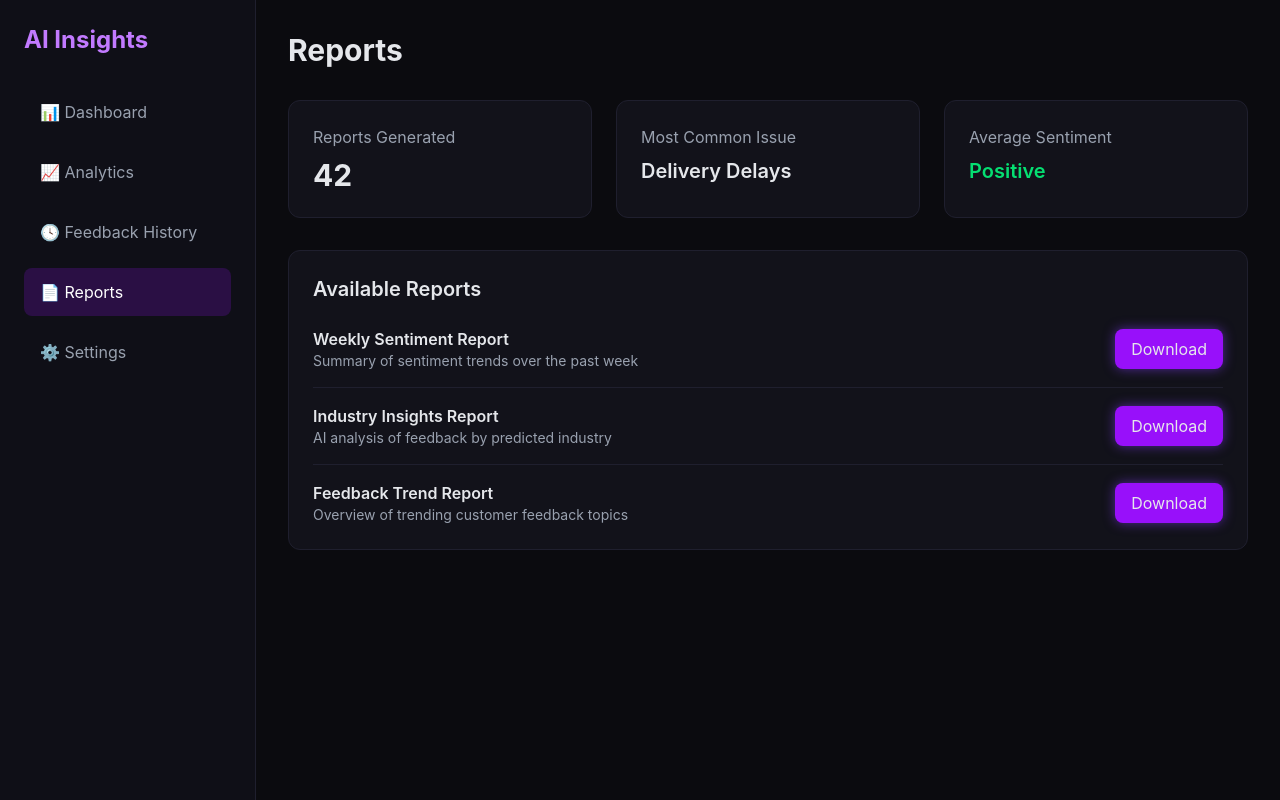
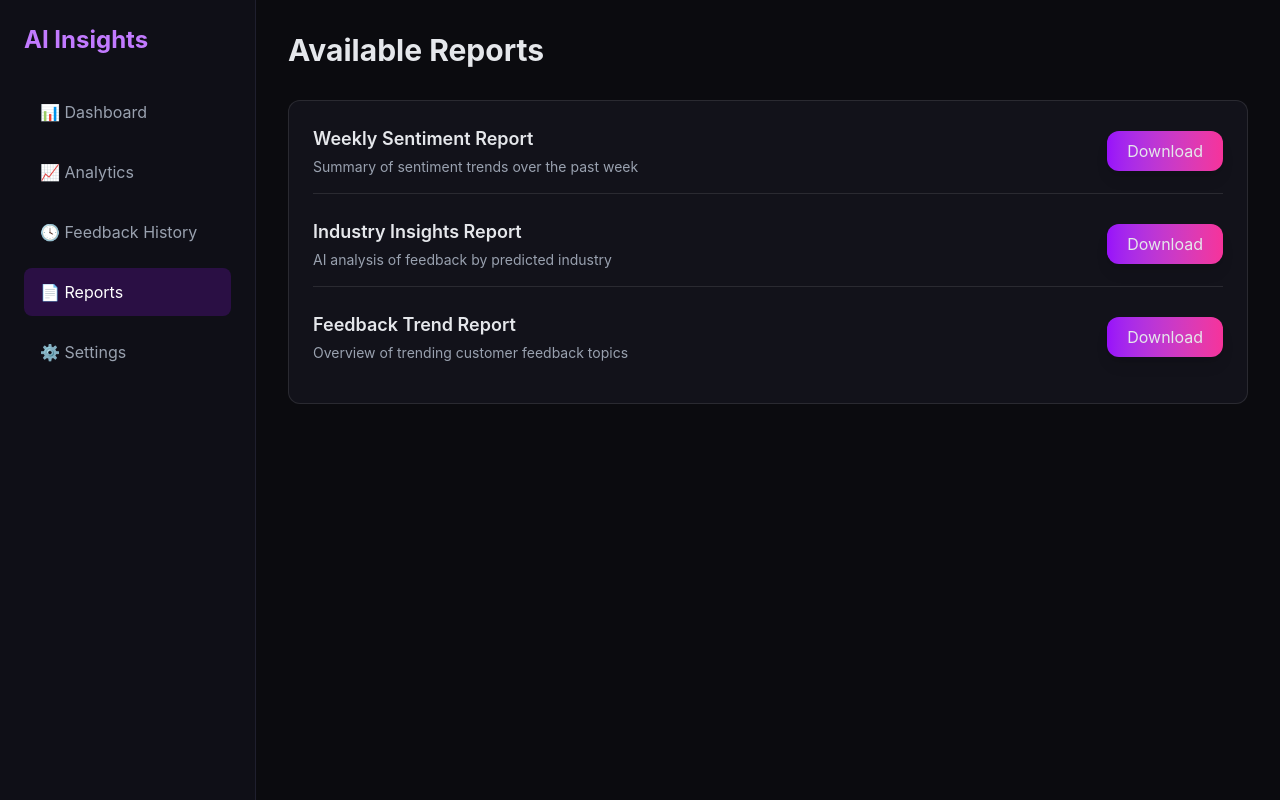
Before and after one commit to Tanyagoyal14/sem_4_project, a React app in the folder sem_4_project/frontend/: page /app/reports in a window 1280 px wide. Built offline with nearby package versions, Linux system fonts and the light colour scheme; the HTML template or start-up script is replaced by a standard one.

Commit message:
Backend updates

```diff
--- a/sem_4_project/frontend/src/components/StatsCards.tsx
+++ b/sem_4_project/frontend/src/components/StatsCards.tsx
@@ -1,35 +1,71 @@
-function StatsCards({ csat }: { csat: number }) {
+import { motion } from "framer-motion"
+
+function StatsCards({ csat }: any) {
+
+  const stats = [
+    {
+      title: "Total Feedback",
+      value: 128,
+      icon: "📊"
+    },
+    {
+      title: "Positive",
+      value: 85,
+      icon: "😊"
+    },
+    {
+      title: "Negative",
+      value: 32,
+      icon: "😡"
+    },
+    {
+      title: "CSAT Score",
+      value: `${csat}%`,
+      icon: "⭐"
+    }
+  ]
 
   return (
 
     <div className="grid md:grid-cols-4 gap-6 mt-6">
 
-      <div className="bg-[#12121a] p-6 rounded-xl border border-[#1f1f2e]">
-        <p className="text-gray-400">Total Feedback</p>
-        <h2 className="text-2xl font-bold">Live</h2>
-      </div>
+      {stats.map((s, i) => (
 
-      <div className="bg-[#12121a] p-6 rounded-xl border border-[#1f1f2e]">
-        <p className="text-gray-400">Positive</p>
-        <h2 className="text-2xl font-bold text-green-400">Realtime</h2>
-      </div>
+        <motion.div
+          key={i}
+          initial={{ opacity: 0, y: 30 }}
+          animate={{ opacity: 1, y: 0 }}
+          transition={{ delay: i * 0.2 }}
+          whileHover={{ scale: 1.05 }}
+          className="bg-[#12121a] border border-white/10 rounded-xl p-6 shadow-lg"
+        >
 
-      <div className="bg-[#12121a] p-6 rounded-xl border border-[#1f1f2e]">
-        <p className="text-gray-400">Negative</p>
-        <h2 className="text-2xl font-bold text-red-400">Realtime</h2>
-      </div>
+          <div className="flex items-center justify-between">
 
-      <div className="bg-[#12121a] p-6 rounded-xl border border-[#1f1f2e]">
-        <p className="text-gray-400">CSAT Score</p>
-        <h2 className="text-2xl font-bold text-purple-400">
-          {csat}%
-        </h2>
-      </div>
+            <div>
+              <p className="text-gray-400 text-sm">
+                {s.title}
+              </p>
+
+              <h2 className="text-3xl font-bold mt-2">
+                {s.value}
+              </h2>
+            </div>
+
+            {/* Icon */}
+            <div className="text-3xl">
+              {s.icon}
+            </div>
+
+          </div>
+
+        </motion.div>
+
+      ))}
 
     </div>
 
   )
-
 }
 
 export default StatsCards
--- a/sem_4_project/frontend/src/pages/Reports.tsx
+++ b/sem_4_project/frontend/src/pages/Reports.tsx
@@ -1,170 +1,85 @@
-function Reports(){
+import { motion } from "framer-motion"
 
-  return(
+function Reports() {
 
-    <div className="min-h-screen bg-[#0b0b0f] text-gray-200 p-8">
+  const reports = [
+    {
+      title: "Weekly Sentiment Report",
+      desc: "Summary of sentiment trends over the past week",
+      format: "csv"
+    },
+    {
+      title: "Industry Insights Report",
+      desc: "AI analysis of feedback by predicted industry",
+      format: "excel"
+    },
+    {
+      title: "Feedback Trend Report",
+      desc: "Overview of trending customer feedback topics",
+      format: "pdf"
+    }
+  ]
+
+  return (
+
+    <motion.div
+      initial={{ opacity: 0, y: 30 }}
+      animate={{ opacity: 1, y: 0 }}
+      className="p-8 text-gray-200 min-h-screen bg-[#0b0b0f]"
+    >
 
       <h1 className="text-3xl font-bold mb-8">
-        Reports
+        Available Reports
       </h1>
 
+      <div className="bg-[#12121a] border border-white/10 rounded-xl p-6 space-y-6">
 
-      {/* Report Stats */}
+        {reports.map((r, i) => (
 
-      <div className="grid grid-cols-1 md:grid-cols-3 gap-6 mb-8">
+          <motion.div
+            key={i}
+            initial={{ opacity: 0, x: -30 }}
+            animate={{ opacity: 1, x: 0 }}
+            transition={{ delay: i * 0.2 }}
+            className="flex justify-between items-center border-b border-white/10 pb-4 last:border-none"
+          >
 
-        <div className="bg-[#12121a] border border-[#1f1f2e] rounded-xl p-6">
+            {/* LEFT TEXT */}
 
-          <p className="text-gray-400 mb-2">
-            Reports Generated
-          </p>
+            <div>
+              <h3 className="font-semibold text-lg">
+                {r.title}
+              </h3>
 
-          <h2 className="text-3xl font-bold">
-            42
-          </h2>
+              <p className="text-sm text-gray-400 mt-1">
+                {r.desc}
+              </p>
+            </div>
 
-        </div>
+            {/* DOWNLOAD BUTTON */}
 
-        <div className="bg-[#12121a] border border-[#1f1f2e] rounded-xl p-6">
+            <motion.button
+              whileHover={{ scale: 1.08 }}
+              whileTap={{ scale: 0.95 }}
+              onClick={() =>
+                window.open(
+                  `http://localhost:8002/download-weekly-report?format=pdf`
+                )
+              }
+              className="bg-gradient-to-r from-purple-600 to-pink-500 px-5 py-2 rounded-xl shadow-lg hover:shadow-purple-500/50 transition"
+            >
+              Download
+            </motion.button>
 
-          <p className="text-gray-400 mb-2">
-            Most Common Issue
-          </p>
+          </motion.div>
 
-          <h2 className="text-xl font-semibold">
-            Delivery Delays
-          </h2>
-
-        </div>
-
-        <div className="bg-[#12121a] border border-[#1f1f2e] rounded-xl p-6">
-
-          <p className="text-gray-400 mb-2">
-            Average Sentiment
-          </p>
-
-          <h2 className="text-xl font-semibold text-green-400">
-            Positive
-          </h2>
-
-        </div>
+        ))}
 
       </div>
 
-
-      {/* Reports List */}
-
-      <div className="bg-[#12121a] border border-[#1f1f2e] rounded-xl p-6">
-
-        <h2 className="text-xl font-semibold mb-6">
-          Available Reports
-        </h2>
-
-        <div className="space-y-4">
-
-          {/* Weekly Report */}
-
-          <div className="flex justify-between items-center border-b border-[#1f1f2e] pb-4">
-
-            <div>
-
-              <h3 className="font-semibold">
-                Weekly Sentiment Report
-              </h3>
-
-              <p className="text-sm text-gray-400">
-                Summary of sentiment trends over the past week
-              </p>
-
-            </div>
-
-            <button
-              className="
-              bg-purple-600
-              hover:bg-purple-700
-              px-4 py-2
-              rounded-lg
-              shadow-[0_0_12px_rgba(124,58,237,0.6)]
-              transition
-              "
-            >
-              Download
-            </button>
-
-          </div>
-
-
-          {/* Industry Report */}
-
-          <div className="flex justify-between items-center border-b border-[#1f1f2e] pb-4">
-
-            <div>
-
-              <h3 className="font-semibold">
-                Industry Insights Report
-              </h3>
-
-              <p className="text-sm text-gray-400">
-                AI analysis of feedback by predicted industry
-              </p>
-
-            </div>
-
-            <button
-              className="
-              bg-purple-600
-              hover:bg-purple-700
-              px-4 py-2
-              rounded-lg
-              shadow-[0_0_12px_rgba(124,58,237,0.6)]
-              transition
-              "
-            >
-              Download
-            </button>
-
-          </div>
-
-
-          {/* Feedback Trends */}
-
-          <div className="flex justify-between items-center">
-
-            <div>
-
-              <h3 className="font-semibold">
-                Feedback Trend Report
-              </h3>
-
-              <p className="text-sm text-gray-400">
-                Overview of trending customer feedback topics
-              </p>
-
-            </div>
-
-            <button
-              className="
-              bg-purple-600
-              hover:bg-purple-700
-              px-4 py-2
-              rounded-lg
-              shadow-[0_0_12px_rgba(124,58,237,0.6)]
-              transition
-              "
-            >
-              Download
-            </button>
-
-          </div>
-
-        </div>
-
-      </div>
-
-    </div>
+    </motion.div>
 
   )
-
 }
 
 export default Reports
```
Also changed, not shown: sem_4_project/frontend/src/pages/Profile.tsx (+134 -70 lines), 1 other file (tests, documents, lock files or other folders).
